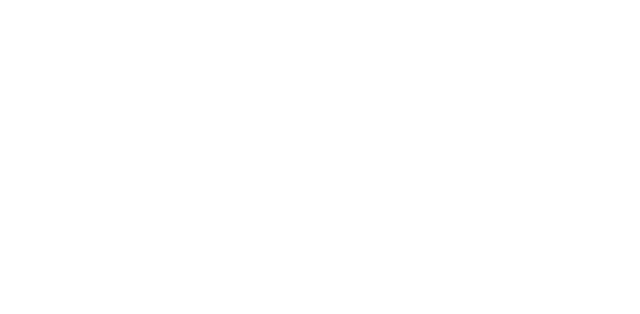
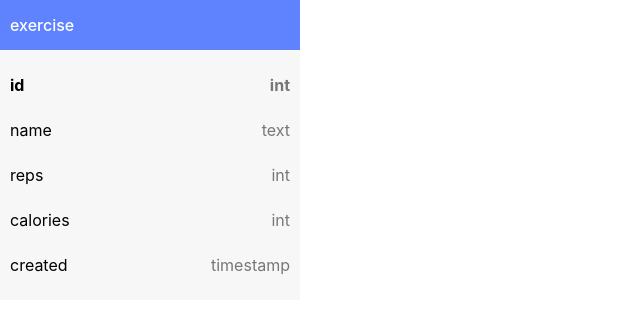
Before and after one commit to RogueWild/MDIA3109-Term4, a React (Create React App) app: page / in a window 1280 px wide. Shown: the top 314 px of the page, without its empty margins (0-640 px from the left). Built offline with nearby package versions, Linux system fonts and the light colour scheme.

Commit message:
practice 1 comp finished

```diff
--- a/src/comps/Practices/Practice2/Table/index.js
+++ b/src/comps/Practices/Practice2/Table/index.js
@@ -3,19 +3,98 @@
 
 const Container = styled.div`
     position:relative;
-    max-width:400px;
-    min-height:330px;
+    max-width:300px;
+    min-height:auto;
+    background:#F7F7F7;
     display:flex;
-    justify-content:top;
+`;
+
+const Header = styled.div`
+    position:relative;
+    background:#5F83FF;
+    color:white;
+    font-weight:500;
+    max-width:300px;
+    min-height:50px;
+    display:flex;
     align-items:center;
+
+    & > span {
+        margin-left:10px;
+    }
+`;
+
+const LeftCont = styled.div`
+    position:relative;
+    width:50%;
+    height:250px;
+    display:flex;
     flex-direction:column;
-    padding:20px 0px;
+    justify-content:space-evenly;
+    text-align:left;
+
+    & > span {
+        margin-left:10px;
+    }
+`;
+
+const RightCont = styled.div`
+    position:relative;
+    width:50%;
+    height:250px;
+    display:flex;
+    flex-direction:column;
+    justify-content:space-evenly;
+    text-align:right;
+    color:#777777;
+
+    & > span {
+        margin-right:10px;
+    }
 `;
 
 const Table = ({ }) => {
-    return <Container>
-
-    </Container>
+    return <div>
+        <Header>
+            <span>exercise</span>
+        </Header>
+        <Container>
+            <LeftCont>
+                <span>
+                    <b>id</b>
+                </span>
+                <span>
+                    name
+            </span>
+                <span>
+                    reps
+            </span>
+                <span>
+                    calories
+            </span>
+                <span>
+                    created
+            </span>
+            </LeftCont>
+            <RightCont>
+                <span>
+                    <b>int</b>
+                </span>
+                <span>
+                    text
+            </span>
+                <span>
+                    int
+            </span>
+                <span>
+                    int
+            </span>
+                <span>
+                    timestamp
+            </span>
+            </RightCont>
+        </Container>
+    </div>
 }
 
 Table.defaultProps = {
--- a/src/pages/Practices/Practice2/index.js
+++ b/src/pages/Practices/Practice2/index.js
@@ -1,10 +1,10 @@
 import React, { useState, useEffect } from 'react';
 import Table from '../../../comps/Practices/Practice2/Table';
 
-const Practice1 = () => {
+const Practice2 = () => {
     return <div className="practice2">
         <Table />
     </div>
 }
 
-export default Practice1;
+export default Practice2;
```
Also changed, not shown: 1 other file (tests, documents, lock files or other folders).
